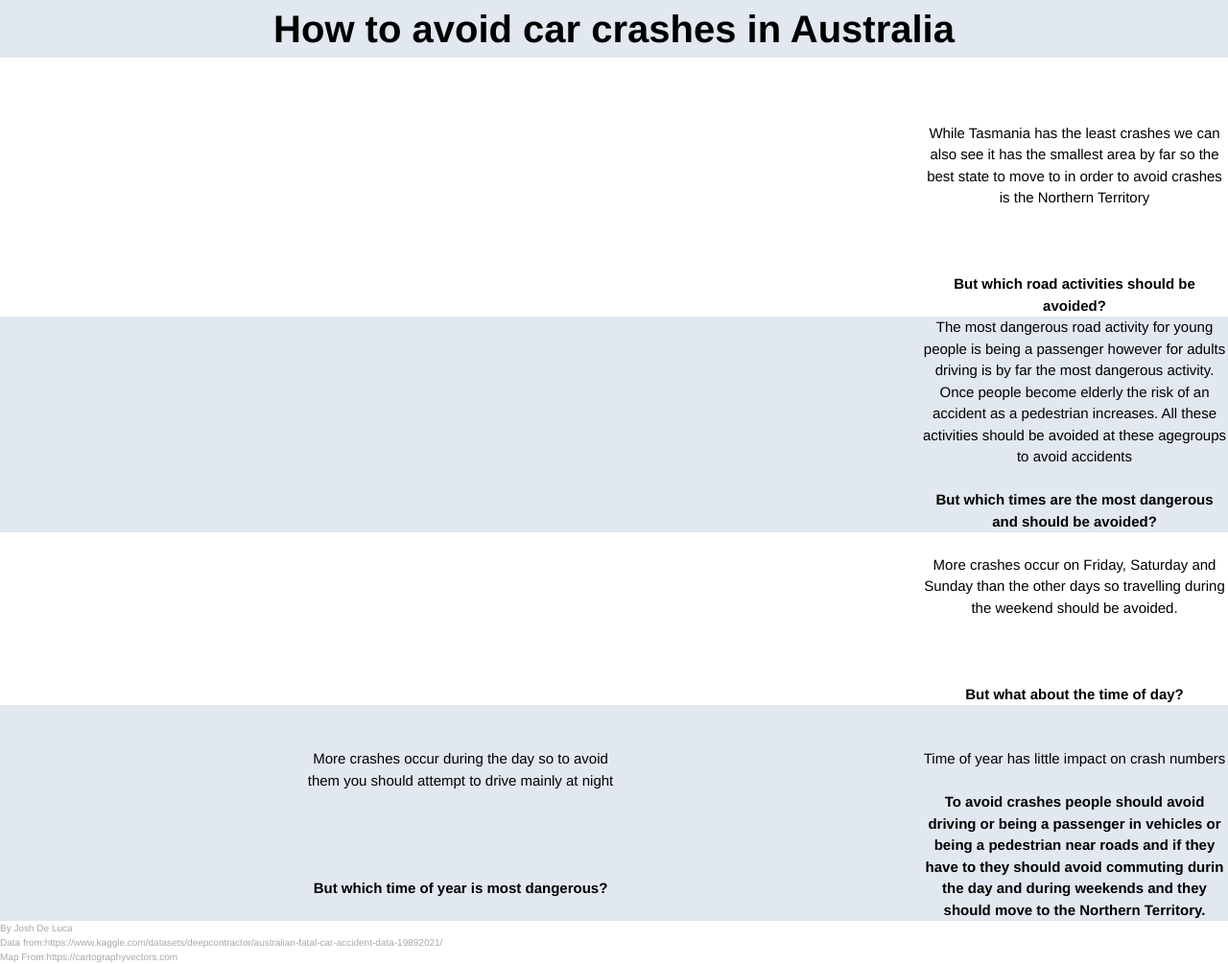
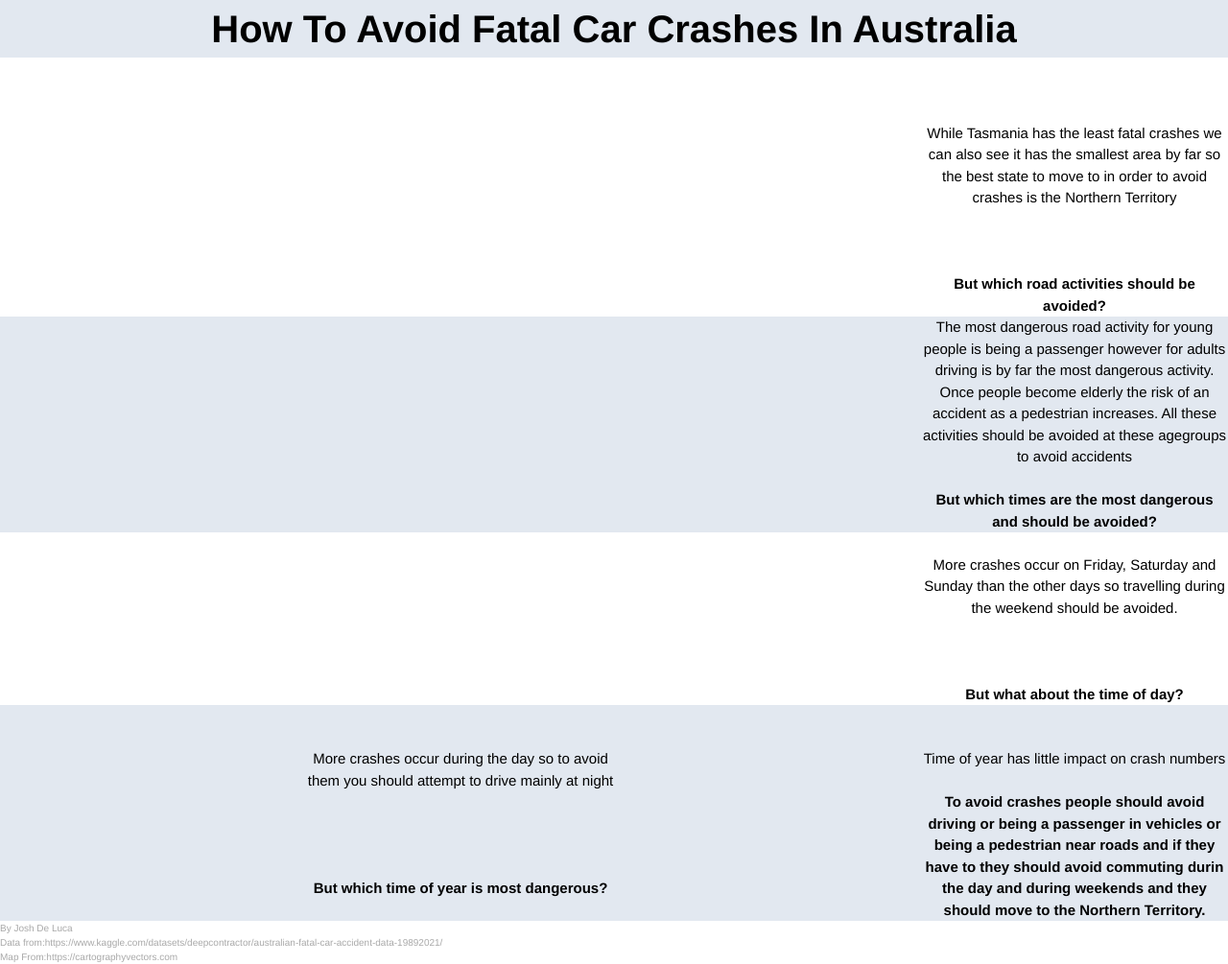
Before and after one commit to josh131008/FIT3179DataVisualisation2, a plain HTML site: page index.html in a window 1280 px wide. Shown: the whole page at 96% size. Drawn offline with nearby package versions, Linux system fonts and the light colour scheme; a script that the page names is missing.

Commit message:
Update index.html

```diff
--- a/index.html
+++ b/index.html
@@ -13,13 +13,13 @@
 </head>
 <body style = "font-family: Helvetica">
 
-    <div style = "font-size: 40px" class="w bg-slate-200"><b><center>How to avoid car crashes in Australia</center></b></div>
+    <div style = "font-size: 40px" class="w bg-slate-200"><b><center>How To Avoid Fatal Car Crashes In Australia</center></b></div>
     <div class="w m auto">
         <div id="container" class="flex h-full">
             <div id = "Col1" class ="w-3/4">
                 <div id="choropleth_map" class ="h-1/3"></div>
             </div>
-            <div style = "font-size: 15px" id = "Col2" class ="w-1/4"><center><br><br><br>While Tasmania has the least crashes we can also see it has the smallest area by far so the best state to move to in order to avoid crashes is the Northern Territory<br><br><br><br><b>But which road activities should be avoided?</b></center></div>
+            <div style = "font-size: 15px" id = "Col2" class ="w-1/4"><center><br><br><br>While Tasmania has the least fatal crashes we can also see it has the smallest area by far so the best state to move to in order to avoid crashes is the Northern Territory<br><br><br><br><b>But which road activities should be avoided?</b></center></div>
 
          </div>
     </div>
```
